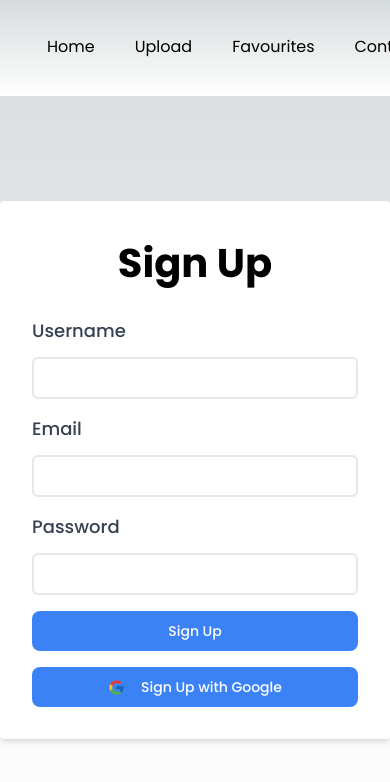
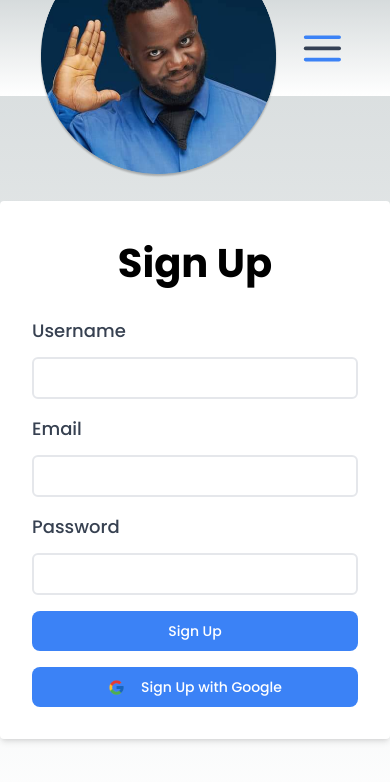
Before and after one commit to Stan015/sabinus.meme, a Next.js app: page /sign-up in a window 390 px wide. Shown: the top 782 px of the page. Built offline with nearby package versions, Linux system fonts and the light colour scheme.

Commit message:
add: header dropdown responsiveness

```diff
--- a/src/app/(icons)/icons.tsx
+++ b/src/app/(icons)/icons.tsx
@@ -78,9 +78,57 @@ export function MdiUser(props: SVGProps<SVGSVGElement>) {
       fill="currentColor"
       {...props}
     >
-      <path
-        d="M12 4a4 4 0 0 1 4 4a4 4 0 0 1-4 4a4 4 0 0 1-4-4a4 4 0 0 1 4-4m0 10c4.42 0 8 1.79 8 4v2H4v-2c0-2.21 3.58-4 8-4"
-      ></path>
+      <path d="M12 4a4 4 0 0 1 4 4a4 4 0 0 1-4 4a4 4 0 0 1-4-4a4 4 0 0 1 4-4m0 10c4.42 0 8 1.79 8 4v2H4v-2c0-2.21 3.58-4 8-4"></path>
     </svg>
   );
 }
+
+export function MarketeqMenuAlt(props: SVGProps<SVGSVGElement>) {
+  return (
+    <svg
+      xmlns="http://www.w3.org/2000/svg"
+      width="1.2em"
+      height="1.2em"
+      viewBox="0 0 50 50"
+      {...props}
+    >
+      <g
+        fill="none"
+        strokeLinecap="round"
+        strokeLinejoin="round"
+        strokeWidth={4}
+      >
+        <path stroke="#344054" d="M6.25 25h37.5"></path>
+        <path stroke="#3B82F6" d="M6.25 12.5h37.5m-37.5 25h37.5z"></path>
+      </g>
+    </svg>
+  );
+}
+
+export function LineMdMenuToCloseTransition(props: SVGProps<SVGSVGElement>) {
+  return (
+    <svg
+      xmlns="http://www.w3.org/2000/svg"
+      width="1.2em"
+      height="1.2em"
+      viewBox="0 0 24 24"
+      {...props}
+    >
+      <path
+        fill="none"
+        stroke="currentColor"
+        strokeLinecap="round"
+        strokeLinejoin="round"
+        strokeWidth={2}
+        d="M5 5L12 5L19 5M5 12H19M5 19L12 19L19 19"
+      >
+        <animate
+          fill="freeze"
+          attributeName="d"
+          dur="0.4s"
+          values="M5 5L12 5L19 5M5 12H19M5 19L12 19L19 19;M5 5L12 12L19 5M12 12H12M5 19L12 12L19 19"
+        ></animate>
+      </path>
+    </svg>
+  );
+}
--- a/src/app/components/header.tsx
+++ b/src/app/components/header.tsx
@@ -3,15 +3,34 @@
 import Image from "next/image";
 import Link from "next/link";
 import { useAuthContext } from "../../context/auth-context";
-import { MdiUser } from "@/(icons)/icons";
+import {
+  MdiUser,
+  MarketeqMenuAlt,
+  LineMdMenuToCloseTransition,
+} from "@/(icons)/icons";
 import ToggleTheme from "@/components/toggle-theme";
+import { useState } from "react";
+import cn from "@/utils/cn";
 
 export default function Header() {
   const { isLoggedIn } = useAuthContext();
+  const [menuExpanded, setMenuExpanded] = useState(false);
+
+  const handleToggleMenu = () =>
+    setMenuExpanded((menuExpanded) => !menuExpanded);
 
   return (
     <>
-      <header className="flex fixed z-30 bg-gradient-to-b from-clr-light-start-rgb to-clr-light-end-rgb dark:from-clr-dark-start-rgb dark:to-clr-dark-end-rgb text-clr-light dark:text-clr-dark top-0 w-full h-[6rem] justify-between items-center px-[10%]">
+      <header
+        className={cn(
+          "flex fixed z-30 bg-gradient-to-b from-clr-light-start-rgb to-clr-light-end-rgb dark:from-clr-dark-start-rgb dark:to-clr-dark-end-rgb text-clr-light dark:text-clr-dark top-0 w-full h-[6rem] justify-between items-center px-[10%] transition-all duration-700",
+          {
+            "max-md:min-h-dvh max-md:flex-col max-md:items-end max-md:justify-start max-md:gap-14":
+              menuExpanded,
+          },
+        )}
+      >
+        <div className="flex gap-4 max-md:w-[80%] items-center justify-between max-md:h-[6rem] max-md:top-0 max-md:fixed">
           <Link href={"/"} aria-label="logo">
             <Image
               className="w-full h-full"
@@ -23,20 +42,77 @@ export default function Header() {
             />
           </Link>
 
-        <nav className="flex gap-6">
-          <Link href={"/"} className="border-b-2 border-b-transparent hover:border-b-blue px-2 rounded-full transition-all">Home</Link>
-          <Link href={"/upload"} className="border-b-2 border-b-transparent hover:border-b-blue px-2 rounded-full transition-all">Upload</Link>
-          <Link href={"/favourites"} className="border-b-2 border-b-transparent hover:border-b-blue px-2 rounded-full transition-all">Favourites</Link>
-          <Link href={"/contact"} className="border-b-2 border-b-transparent hover:border-b-blue px-2 rounded-full transition-all">Contact</Link>
+          <button
+            onClick={handleToggleMenu}
+            className="hidden transition-all rounded-full border border-transparent hover:border-blue-deep p-[5px] max-md:flex place-items-center"
+            type="button"
+            aria-label="toggle menu"
+            aria-expanded={menuExpanded ? "true" : "false"}
+          >
+            {!menuExpanded ? (
+              <MarketeqMenuAlt className="w-[2.8rem] h-[2.8rem]" />
+            ) : (
+              <LineMdMenuToCloseTransition className="w-[2.8rem] h-[2.8rem] text-blue" />
+            )}
+          </button>
+        </div>
+
+        <nav
+          className={cn("flex gap-6 max-md:hidden", {
+            "max-md:flex max-md:flex-col max-md:w-[7rem] max-md:mt-[6.5rem]":
+              menuExpanded,
+          })}
+        >
+          <Link
+            href={"/"}
+            className="max-md:text-center border-b-2 border-b-transparent max-md:border-b-white dark:max-md:border-b-[#344054] hover:!border-b-blue px-2 rounded-full transition-all"
+          >
+            Home
+          </Link>
+          <Link
+            href={"/upload"}
+            className="max-md:text-center border-b-2 border-b-transparent max-md:border-b-white dark:max-md:border-b-[#344054] hover:!border-b-blue px-2 rounded-full transition-all"
+          >
+            Upload
+          </Link>
+          <Link
+            href={"/favourites"}
+            className="max-md:text-center border-b-2 border-b-transparent max-md:border-b-white dark:max-md:border-b-[#344054] hover:!border-b-blue px-2 rounded-full transition-all"
+          >
+            Favourites
+          </Link>
+          <Link
+            href={"/contact"}
+            className="max-md:text-center border-b-2 border-b-transparent max-md:border-b-white dark:max-md:border-b-[#344054] hover:!border-b-blue px-2 rounded-full transition-all"
+          >
+            Contact
+          </Link>
         </nav>
 
-        <div className="flex flex-col h-full relative items-center justify-center">
+        <div
+          className={cn(
+            "flex flex-col h-full relative items-center justify-center max-md:hidden",
+            {
+              "max-md:flex max-md:h-[14rem]": menuExpanded,
+            },
+          )}
+        >
           <ToggleTheme classNameProp="absolute top-[3px]" />
 
           {!isLoggedIn ? (
-            <nav className="flex gap-6">
-              <Link href={"/login"} className="border-b-2 border-b-transparent hover:border-b-blue px-2 rounded-full transition-all">Login</Link>
-              <Link href={"/sign-up"} className="border-b-2 border-b-transparent hover:border-b-blue px-2 rounded-full transition-all">Sign Up</Link>
+            <nav className="flex max-md:flex-col max-md:w-[7rem] gap-6">
+              <Link
+                href={"/login"}
+                className="max-md:text-center border-b-2 border-b-transparent max-md:border-b-white dark:max-md:border-b-[#344054] hover:!border-b-blue px-2 rounded-full transition-all"
+              >
+                Login
+              </Link>
+              <Link
+                href={"/sign-up"}
+                className="max-md:text-center border-b-2 border-b-transparent max-md:border-b-white dark:max-md:border-b-[#344054] hover:!border-b-blue px-2 rounded-full transition-all"
+              >
+                Sign Up
+              </Link>
             </nav>
           ) : (
             <Link
--- a/src/app/components/preview-upload.tsx
+++ b/src/app/components/preview-upload.tsx
@@ -15,7 +15,9 @@ const PreviewUpload: FC<Props> = ({ image, previewSize }) => {
     <div className="w-full h-max mt-6">
       <h3 className="font-bold text-md">Preview</h3>
       <span
-        className={"block w-[320px] h-[400px] mt-2 rounded-xl bg-gray-100 border-[5px] border-blue overflow-hidden"}
+        className={
+          "block w-[320px] h-[400px] mt-2 rounded-xl bg-gray-100 border-[5px] border-blue overflow-hidden"
+        }
         style={{
           width: `${previewSize.width <= 320 ? previewSize.width : 320}px`,
           height: `${previewSize.height <= 550 ? previewSize.height : 400}px`,
--- a/src/app/components/toggle-theme.tsx
+++ b/src/app/components/toggle-theme.tsx
@@ -34,7 +34,7 @@ const ToggleTheme: FC<Props> = ({ classNameProp }) => {
         className={cn(
           "flex items-center w-8 h-4 px-1 py-[0.5px] rounded-2xl transition-all duration-300",
           classNameProp,
-          themeClass
+          themeClass,
         )}
       >
         <span className="block w-3 h-3 bg-blue-deep rounded-full" />
--- a/src/app/contact/page.tsx
+++ b/src/app/contact/page.tsx
@@ -27,9 +27,7 @@ const Contact = () => {
 
   return (
     <div className="w-full min-h-[calc(100dvh-8rem)] mt-[8rem] flex flex-col items-center gap-5">
-      <h1 className="text-[2.5rem] font-bold w-2/3 text-center">
-        Contact Us
-      </h1>
+      <h1 className="text-[2.5rem] font-bold w-2/3 text-center">Contact Us</h1>
       <form
         onSubmit={handleSubmit}
         className="w-1/2 flex flex-col items-center"
--- a/src/app/favourites/page.tsx
+++ b/src/app/favourites/page.tsx
@@ -66,9 +66,9 @@ export default function Favourites() {
           <Suspense fallback={<p>Loading...</p>}>
             {memes.map((meme: Meme) => (
               <div
-                className={
-                  cn("h-max overflow-hidden relative",
-                  `w-[${meme.width / 1.4}px]`
+                className={cn(
+                  "h-max overflow-hidden relative",
+                  `w-[${meme.width / 1.4}px]`,
                 )}
                 key={meme.public_id}
               >
--- a/src/app/sign-up/page.tsx
+++ b/src/app/sign-up/page.tsx
@@ -27,7 +27,9 @@ const Signup = () => {
     <section className="min-h-dvh w-full flex items-center justify-center ">
       <div className="bg-white mt-[6rem] p-8 rounded shadow-md w-full max-w-md">
         <form action={handleSubmit}>
-          <h1 className="text-[2.5rem] dark:text-clr-light font-bold mb-6 text-center">Sign Up</h1>
+          <h1 className="text-[2.5rem] dark:text-clr-light font-bold mb-6 text-center">
+            Sign Up
+          </h1>
           <div className="mb-4">
             <label
               className="block text-lg font-medium text-gray-700 mb-3"
--- a/tailwind.config.ts
+++ b/tailwind.config.ts
@@ -21,11 +21,11 @@ const config: Config = {
         "clr-light-end-rgb": "rgb(255, 255, 255)",
         "clr-dark": "rgb(255, 255, 255)",
         "clr-dark-start-rgb": "rgb(0, 0, 0)",
-        "clr-dark-end-rgb": "rgb(0, 0, 0)"
+        "clr-dark-end-rgb": "rgb(0, 0, 0)",
       },
       backgroundColor: {
-        "light": "rgb(214, 219, 220)",
-        "dark": "rgb(0, 0, 0)"
+        light: "rgb(214, 219, 220)",
+        dark: "rgb(0, 0, 0)",
       },
     },
   },
```
Also changed, not shown: src/app/layout.tsx (+10 -8 lines), src/app/page.tsx (+6 -3 lines), tsconfig.json (+4 -17 lines). Lines whose indentation alone changed are shown as unchanged.
